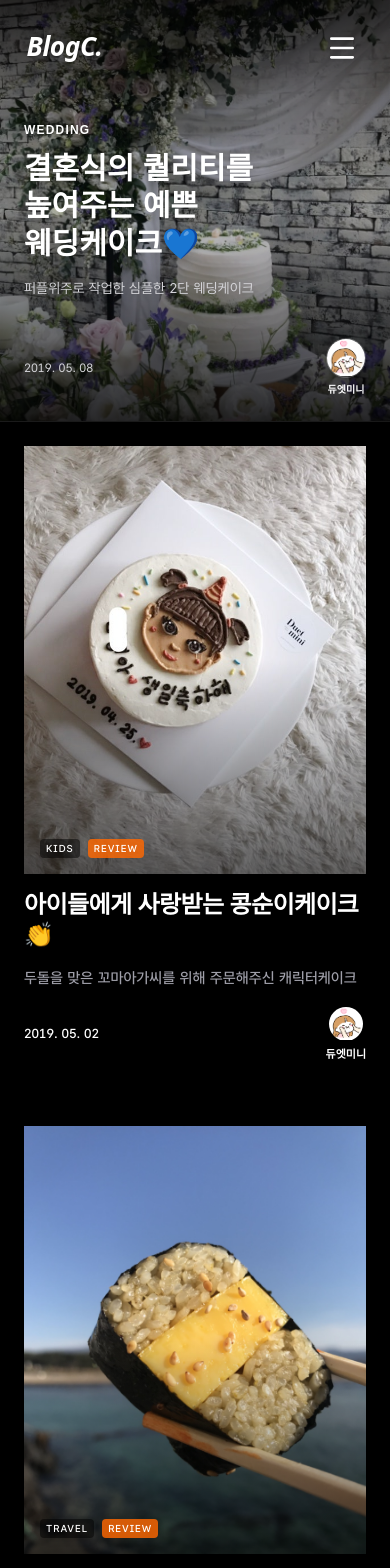
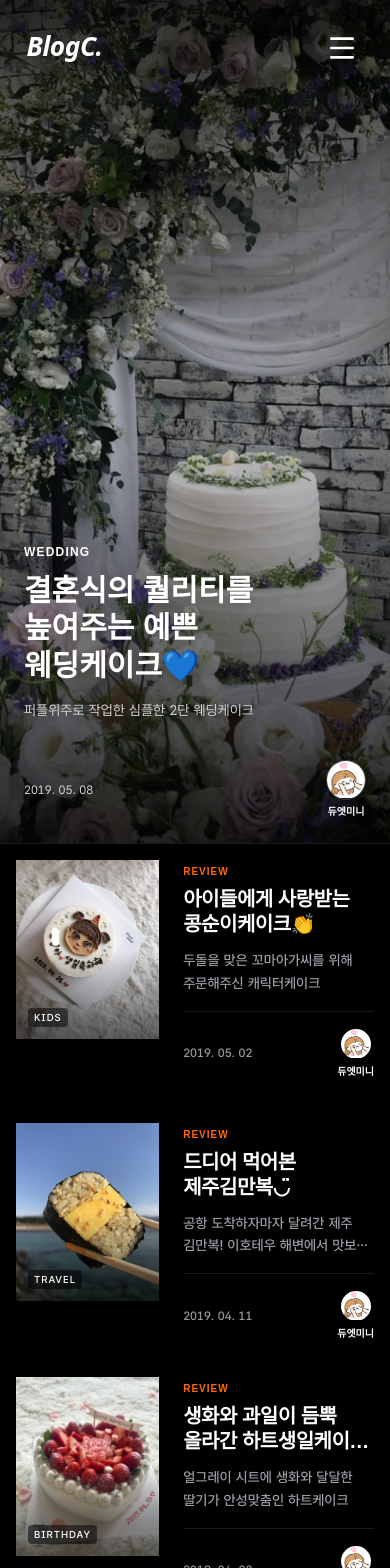
Before and after one commit to lebass98/Editor, a Next.js app: page / in a window 390 px wide. Shown: the top 1568 px of the page. Built offline with nearby package versions, Linux system fonts and the light colour scheme; a web font is replaced by a local one.

Commit message:
feat: Improve responsive article card layouts with mobile-specific subcategory badges and set hero sections to full viewport height.

```diff
--- a/src/app/page.tsx
+++ b/src/app/page.tsx
@@ -11,7 +11,7 @@ export default function Home() {
 
       {/* SECTION 1: Hero Left, Grid Right (Black) */}
       <section className="flex flex-col lg:flex-row w-full bg-black text-white">
-        <div className="w-full lg:w-1/2 h-[50vh] lg:h-screen lg:sticky top-0 relative shrink-0 z-0 border-b lg:border-r lg:border-b-0 border-white/10">
+        <div className="w-full lg:w-1/2 h-screen lg:h-screen lg:sticky top-0 relative shrink-0 z-0 border-b lg:border-r lg:border-b-0 border-white/10">
           <HeroSection index={0} />
         </div>
 
@@ -26,14 +26,14 @@ export default function Home() {
           <ArticleGrid theme="ivory" articles={gridArticles.slice(4, 8)} />
         </div>
 
-        <div className="w-full lg:w-1/2 h-[50vh] lg:h-screen lg:sticky top-0 relative shrink-0 z-0 order-1 lg:order-2">
+        <div className="w-full lg:w-1/2 h-screen lg:h-screen lg:sticky top-0 relative shrink-0 z-0 order-1 lg:order-2">
           <HeroSection index={1} />
         </div>
       </section>
 
       {/* SECTION 3: Hero Left, Grid Right (Black) */}
       <section className="flex flex-col lg:flex-row w-full bg-black text-white">
-        <div className="w-full lg:w-1/2 h-[50vh] lg:h-screen lg:sticky top-0 relative shrink-0 z-0 border-b lg:border-r lg:border-b-0 border-white/10">
+        <div className="w-full lg:w-1/2 h-screen lg:h-screen lg:sticky top-0 relative shrink-0 z-0 border-b lg:border-r lg:border-b-0 border-white/10">
           <HeroSection index={2} />
         </div>
 
@@ -48,7 +48,7 @@ export default function Home() {
           <ArticleGrid theme="ivory" articles={gridArticles.slice(12, 16)} />
         </div>
 
-        <div className="w-full lg:w-1/2 h-[50vh] lg:h-screen lg:sticky top-0 relative shrink-0 z-0 order-1 lg:order-2">
+        <div className="w-full lg:w-1/2 h-screen lg:h-screen lg:sticky top-0 relative shrink-0 z-0 order-1 lg:order-2">
           <HeroSection index={3} />
         </div>
       </section>
--- a/src/components/ArticleGrid.tsx
+++ b/src/components/ArticleGrid.tsx
@@ -28,18 +28,22 @@ export default function ArticleGrid({
       transition={{ duration: 0.6, ease: "easeOut" }}
       className="h-full"
     >
-      <Link href={`/article/${article.id}`} className="group flex flex-col h-full bg-transparent">
-        <div className="relative overflow-hidden aspect-[4/5] object-cover bg-zinc-100 w-full mb-4">
+      <Link href={`/article/${article.id}`} className="group flex flex-row md:flex-col gap-6 md:gap-0 h-auto md:h-full bg-transparent items-start md:items-stretch">
+        <div className="relative overflow-hidden aspect-[4/5] object-cover bg-zinc-100 w-[40%] md:w-full shrink-0 md:mb-4">
           <Image
             src={getImagePath(article.image)}
             alt={article.title}
             fill
             className="object-cover transition-transform duration-500 ease-out group-hover:scale-105"
           />
-          {/* <div className="absolute top-4 left-4 bg-black/50 text-white px-2 py-1 text-[10px] font-mono z-20">
-            ID: {article.id}
-          </div> */}
-          <div className="absolute bottom-4 left-4 flex gap-2 z-10">
+          {/* Mobile Badge */}
+          <div className="absolute bottom-3 left-3 flex gap-2 z-10 md:hidden">
+            <div className="text-white font-medium text-[10px] uppercase tracking-widest drop-shadow-md bg-black/50 px-1.5 py-0.5 rounded-sm">
+              {article.category}
+            </div>
+          </div>
+          {/* PC Badges */}
+          <div className="absolute bottom-4 left-4 hidden md:flex gap-2 z-10">
             <div className="text-white font-medium text-[10px] uppercase tracking-widest drop-shadow-md bg-black/50 px-1.5 py-0.5 rounded-sm">
               {article.category}
             </div>
@@ -50,21 +54,24 @@ export default function ArticleGrid({
           <div className="absolute inset-0 bg-gradient-to-t from-black/60 via-transparent to-transparent pointer-events-none" />
         </div>
 
-        <div className="flex flex-col flex-1">
-          <h3 className={`text-2xl md:text-[28px] font-bold leading-tight mb-4 break-keep tracking-tight ${textColor}`}>
+        <div className="flex flex-col flex-1 py-1 md:py-0">
+          <div className="text-orange-500 font-bold text-[10px] uppercase tracking-widest mb-2 md:hidden">
+            {article.subCategory === "뉴스" ? "NEWS" : article.subCategory === "리뷰" ? "REVIEW" : "APP"}
+          </div>
+          <h3 className={`text-xl md:text-[28px] font-bold leading-tight mb-3 md:mb-4 break-keep tracking-tight ${textColor} line-clamp-2 md:line-clamp-none`}>
             {article.title}
           </h3>
-          <p className={`text-[15px] font-medium leading-relaxed break-keep ${subTextColor}`}>
+          <p className={`text-[14px] md:text-[15px] font-medium leading-relaxed break-keep ${subTextColor} line-clamp-2 md:line-clamp-none mb-4 md:mb-0`}>
             {article.excerpt}
           </p>
 
-          <div className={`flex items-center justify-between pt-4 relative ${textColor}`}>
-            <span className="text-[13px] font-medium">{article.date}</span>
+          <div className={`flex items-center justify-between mt-auto pt-4 border-t md:border-t-0 border-white/10 md:relative ${textColor}`}>
+            <span className="text-[12px] md:text-[13px] font-medium opacity-60 md:opacity-100">{article.date}</span>
             <div className="flex flex-col items-center">
-              <div className="w-9 h-9 rounded-full overflow-hidden mb-1 shrink-0 border border-black/10 shadow-sm">
+              <div className="w-8 h-8 md:w-9 md:h-9 rounded-full overflow-hidden mb-1 shrink-0 border border-black/10 shadow-sm">
                 <Image src={getImagePath(article.authorImg)} alt={article.author} width={36} height={36} className="object-cover" />
               </div>
-              <span className="text-[11px] font-bold">{article.author}</span>
+              <span className="text-[10px] md:text-[11px] font-bold">{article.author}</span>
             </div>
           </div>
         </div>
@@ -73,15 +80,15 @@ export default function ArticleGrid({
   );
 
   return (
-    <section className="p-6 sm:p-8 lg:p-8 w-full min-h-screen">
+    <section className="p-4 sm:p-8 lg:p-8 w-full min-h-screen">
       <div className="flex flex-col md:flex-row gap-8 md:gap-12 lg:gap-16">
         {/* Left Column */}
-        <div className="flex-1 flex flex-col gap-16">
+        <div className="flex-1 flex flex-col gap-10">
           {leftArticles.map(renderArticle)}
         </div>
 
         {/* Right Column (Staggered) */}
-        <div className="flex-1 flex flex-col gap-16 md:mt-32">
+        <div className="flex-1 flex flex-col gap-10 md:mt-32">
           {rightArticles.map(renderArticle)}
         </div>
       </div>
--- a/src/components/CategoryFilteredView.tsx
+++ b/src/components/CategoryFilteredView.tsx
@@ -75,25 +75,28 @@ export default function CategoryFilteredView({ categoryName, articles }: Categor
                                 exit={{ opacity: 0, scale: 0.9 }}
                                 transition={{ duration: 0.3 }}
                             >
-                                <Link href={`/article/${article.id}`} className="group flex flex-col h-full bg-transparent">
-                                    <div className="relative overflow-hidden aspect-[4/5] md:aspect-square lg:aspect-[3/4] object-cover bg-zinc-200 w-full mb-4">
+                                <Link href={`/article/${article.id}`} className="group flex flex-row md:flex-col gap-6 md:gap-0 h-auto md:h-full bg-transparent items-start md:items-stretch">
+                                    <div className="relative overflow-hidden aspect-[4/5] md:aspect-square lg:aspect-[3/4] object-cover bg-zinc-200 w-[40%] md:w-full shrink-0 md:mb-4">
                                         <Image
                                             src={getImagePath(article.image)}
                                             alt={article.title}
                                             fill
                                             className="object-cover transition-transform duration-500 ease-out group-hover:scale-105"
                                         />
-                                        <div className="absolute bottom-4 left-4 text-white font-medium text-[10px] uppercase tracking-widest drop-shadow-md z-10 bg-black/50 px-1.5 py-0.5 rounded-sm">
+                                        <div className="absolute bottom-4 left-4 hidden md:flex text-white font-medium text-[10px] uppercase tracking-widest drop-shadow-md z-10 bg-black/50 px-1.5 py-0.5 rounded-sm">
                                             {article.subCategory === "뉴스" ? "NEWS" : article.subCategory === "리뷰" ? "REVIEW" : "APP"}
                                         </div>
                                         <div className="absolute inset-0 bg-gradient-to-t from-black/50 via-transparent to-transparent pointer-events-none" />
                                     </div>
 
-                                    <div className="flex flex-col flex-1">
-                                        <h3 className="text-xl md:text-[22px] font-bold leading-tight mb-3 break-keep tracking-tight text-black flex-1">
+                                    <div className="flex flex-col flex-1 py-1 md:py-0">
+                                        <div className="text-orange-500 font-bold text-[10px] uppercase tracking-widest mb-2 md:hidden">
+                                            {article.subCategory === "뉴스" ? "NEWS" : article.subCategory === "리뷰" ? "REVIEW" : "APP"}
+                                        </div>
+                                        <h3 className="text-lg md:text-[22px] font-bold leading-tight mb-3 break-keep tracking-tight text-black line-clamp-2 md:line-clamp-none md:flex-1">
                                             {article.title}
                                         </h3>
-                                        <p className="text-[13px] font-medium leading-relaxed mb-6 break-keep text-zinc-600 line-clamp-2">
+                                        <p className="text-[14px] md:text-[13px] font-medium leading-relaxed mb-6 break-keep text-zinc-600 line-clamp-2">
                                             {article.excerpt}
                                         </p>
 
```
Also changed, not shown: 1 other file (tests, documents, lock files or other folders).
